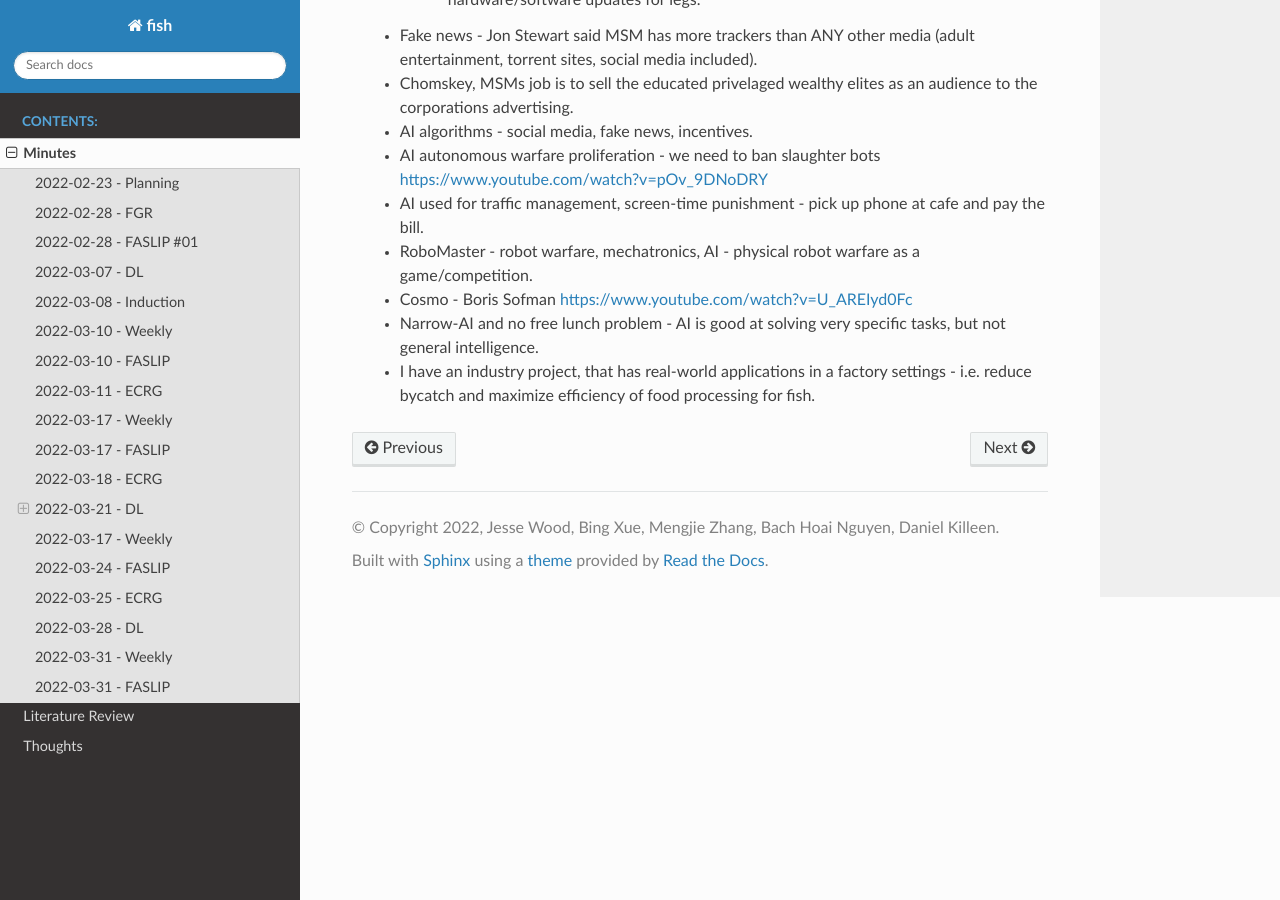
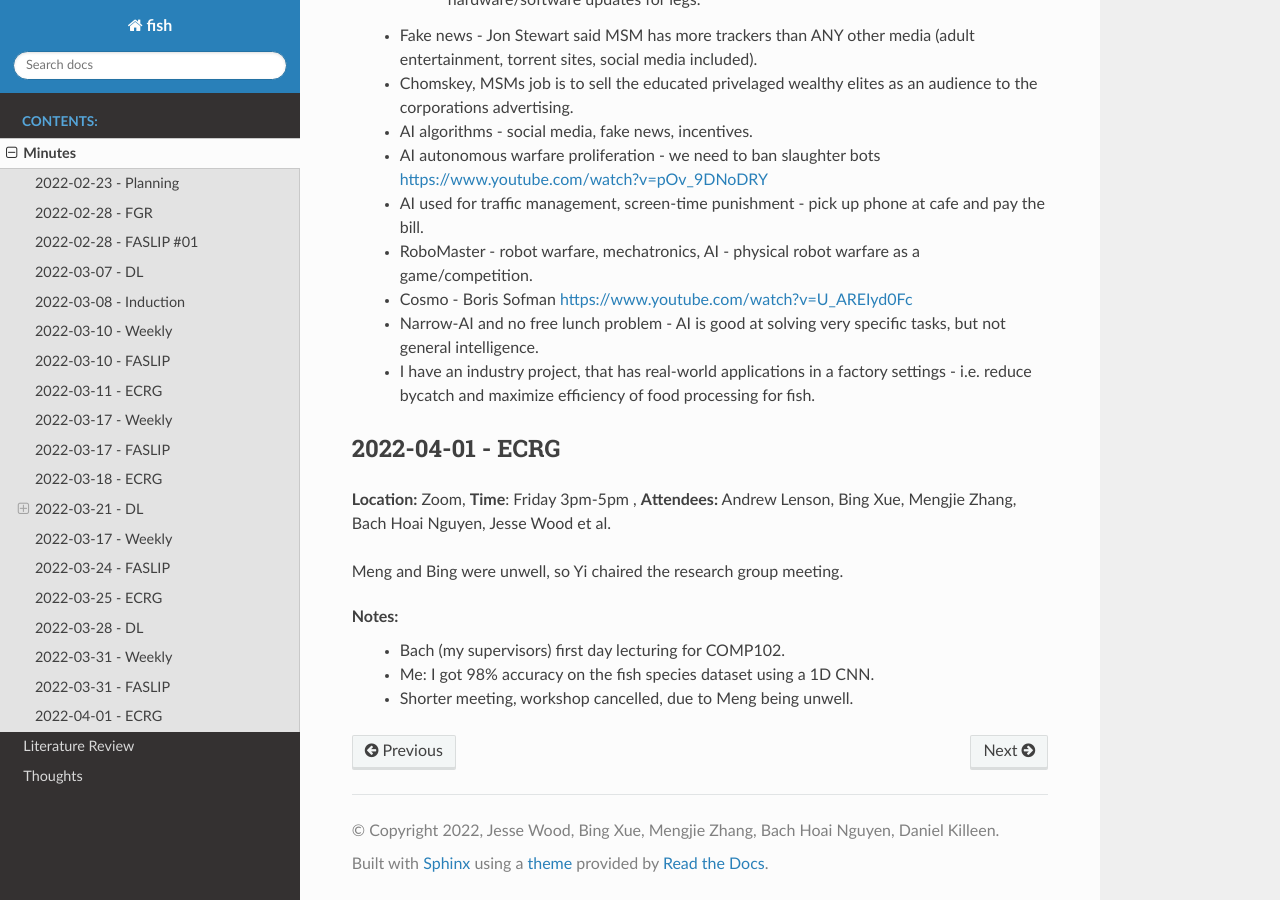
Before and after one commit to woodRock/fishy-business, a Sphinx documentation site: the page built from docs/source/minutes.rst, in a window 1280 px wide and 900 px high, scrolled down 13146 px. Built offline with Sphinx 7.4.7 and the Read the Docs theme 2.0.0, drawn with Linux system fonts in a browser that asks for light colours.

Commit message:
ECRG minutes

```diff
--- a/docs/source/minutes.rst
+++ b/docs/source/minutes.rst
@@ -439,3 +439,14 @@ Notes:
     * Cosmo - Boris Sofman https://www.youtube.com/watch?v=U_AREIyd0Fc
     * Narrow-AI and no free lunch problem - AI is good at solving very specific tasks, but not general intelligence.
     * I have an industry project, that has real-world applications in a factory settings - i.e. reduce bycatch and maximize efficiency of food processing for fish.
+
+2022-04-01 - ECRG
+~~~~~~~~~~~~~~~~~
+**Location:** Zoom, **Time**: Friday 3pm-5pm , **Attendees:** Andrew Lenson, Bing Xue, Mengjie Zhang, Bach Hoai Nguyen, Jesse Wood et al.
+
+Meng and Bing were unwell, so Yi chaired the research group meeting.
+
+Notes:
+    * Bach (my supervisors) first day lecturing for COMP102.
+    * Me: I got 98% accuracy on the fish species dataset using a 1D CNN.
+    * Shorter meeting, workshop cancelled, due to Meng being unwell.
```
